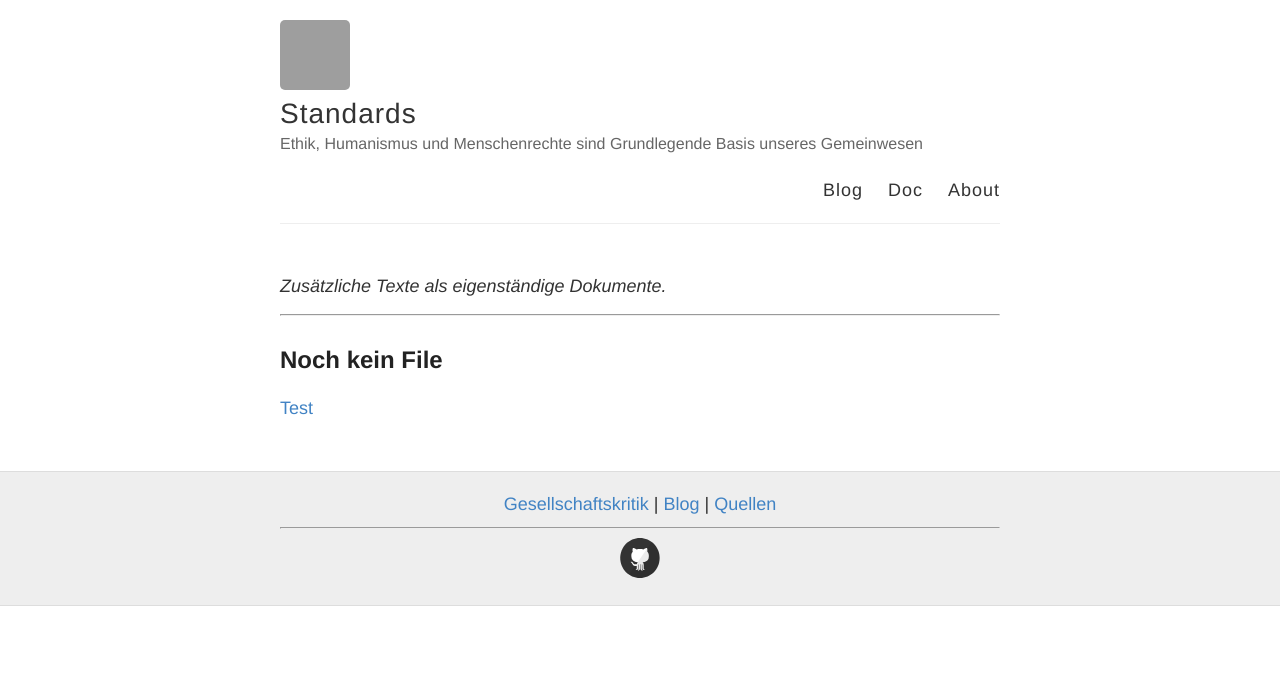
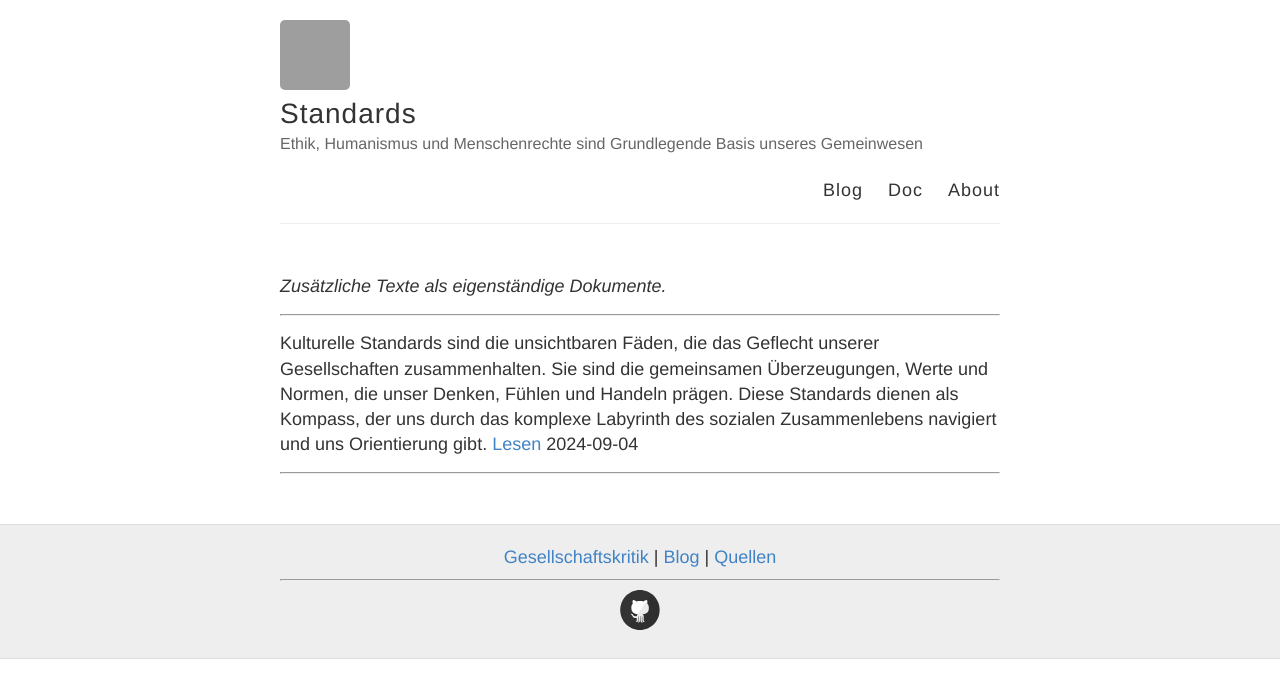
Before and after one commit to S2030c/standards, a Jekyll site: the page built from doc/index.md, in a window 1280 px wide. Shown: the top 698 px of the page. Built offline with Jekyll 4.4.1, drawn with Linux system fonts in a browser that asks for light colours; our own code applies the rules of GitHub Pages for plain Markdown files; grey boxes are pictures that could not be loaded.

Commit message:
Update index.md

```diff
--- a/doc/index.md
+++ b/doc/index.md
@@ -4,7 +4,6 @@
 
 ----
 
-Noch kein File
+Kulturelle Standards sind die unsichtbaren Fäden, die das Geflecht unserer Gesellschaften zusammenhalten. Sie sind die gemeinsamen Überzeugungen, Werte und Normen, die unser Denken, Fühlen und Handeln prägen. Diese Standards dienen als Kompass, der uns durch das komplexe Labyrinth des sozialen Zusammenlebens navigiert und uns Orientierung gibt. [Lesen](./kulturelle-standards/) 2024-09-04
+
 ----
-
-[Test](./test/)
```
